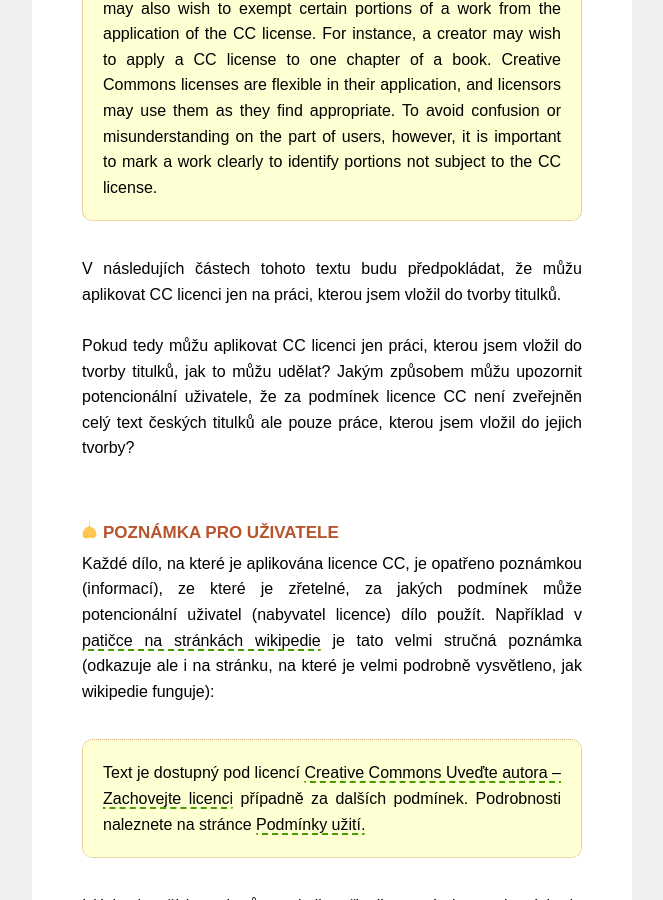
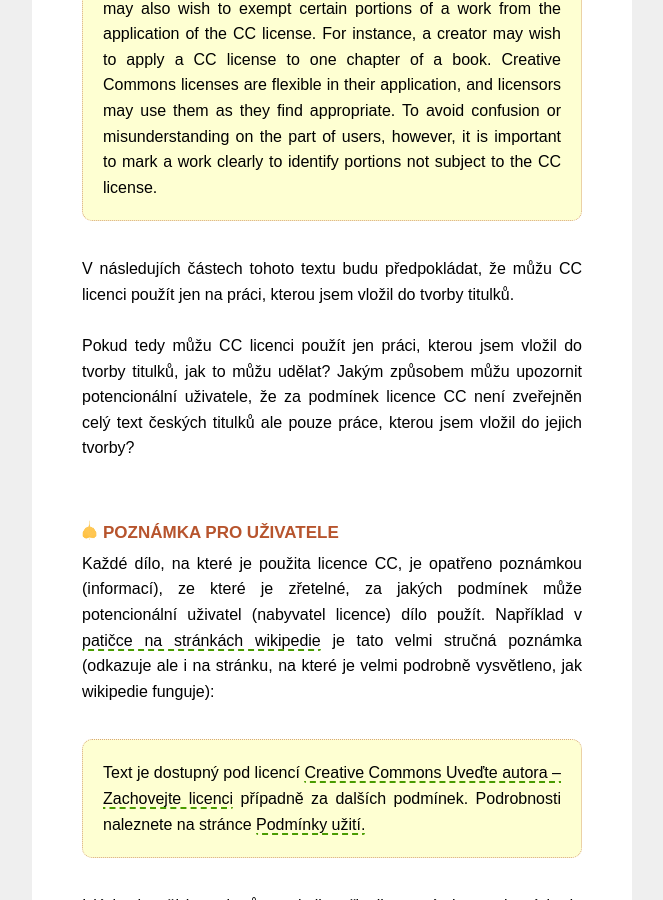
Before and after one commit to Borek78/jak-tvorit-panditu, a Jekyll site: the page built from vyznam-licence-cc.md, in a window 1280 px wide and 900 px high, scrolled down 4201 px. Shown: the whole window, without its empty margins (308-971 px from the left). Built offline with Jekyll 4.4.1, drawn with Linux system fonts in a browser that asks for light colours; some of the changed text lies outside the part shown.

Commit message:
malé změny kolem textu poznámky

```diff
--- a/content/2-vyznam-licence-citace.md
+++ b/content/2-vyznam-licence-citace.md
@@ -1,4 +1,4 @@
-<div class="citace">
+<div class="citace" markdown="1">
 V souvislosti s licencemi Creative Commons se lze setkat ještě
 se dvěma nástroji. Konkrétně se jedná o „licenci“ CC0 (CC Zero) a tzv.
 Public Domain Mark. <br><br>
@@ -11,7 +11,7 @@ stanovuje, že se jedná o maximální možnou právem dovolenou licenci
 („Public License Fallback“) – tedy licenci Creative Commons „Uveďte
 autora“ 4.0. V rámci bezproblémové aplikace nedoporučujeme tento
 nástroj užívat a místo něj raději používat nejliberálnější univerzální
-licenci Creative Commons „Uveďte autora“ 4.0. <br><br>
+licenci [Creative Commons „Uveďte autora“ 4.0.](https://creativecommons.org/licenses/by/4.0/deed.cs) <br><br>
 
 Zdroj:<br>
 Veřejné licence v České republice, verze 2.0<br>
--- a/content/3-vyznam-licence-odpoved.md
+++ b/content/3-vyznam-licence-odpoved.md
@@ -2,7 +2,7 @@
 ### ODPOVĚĎ
 </div>
 
-Nejsem si jistý, jestli CC licenci můžu aplikovat jen na práci, kterou jsem na titulcích odvedl. Z následujících dvou pasáží se mi ale zdá, že to možné je [viz. modře zvýrazněné části]. Jen dostatečně musím potencionální uživatele (nabyvatele licence) upozornit na to, na které části se licence vztahuje a za jakých podmínek můžou moji práci použít. [viz. nezvýrazněné části].<br><br>
+Nejsem si jistý, jestli CC licenci můžu použít jen na práci, kterou jsem na titulcích odvedl. Z následujících dvou pasáží se mi ale zdá, že to možné je [viz. modře zvýrazněné části]. Jen dostatečně musím potencionální uživatele (nabyvatele licence) upozornit na to, na které části se licence vztahuje a za jakých podmínek můžou moji práci použít. [viz. nezvýrazněné části].<br><br>
 
 Vždy uvádím nejdříve odkaz na stránku a potom ze stránky cituji.<br><br>
 
@@ -29,6 +29,6 @@ Yes, but it is important to prominently mark any third party material you incorp
 <span class="highlighted-text-blue">When a creator or rightsholder applies a Creative Commons license to a work, the license automatically applies to any copyrights the licensor has in the entire work.</span> Ideally, licensors will have all the rights necessary to license a work, since they otherwise potentially expose users to liability. Alternatively, licensors that do not have all the necessary rights can inform users with notice statements and/or marking that explains the limitations on the license, warning, for instance, that a particular element of a work is not freely available or that additional rights clearance may be necessary. Some licensors may also wish to exempt certain portions of a work from the application of the CC license. For instance, a creator may wish to apply a CC license to one chapter of a book. Creative Commons licenses are flexible in their application, and licensors may use them as they find appropriate. To avoid confusion or misunderstanding on the part of users, however, it is important to mark a work clearly to identify portions not subject to the CC license.
 </div>
 
-V následujích částech tohoto textu budu předpokládat, že můžu aplikovat CC licenci jen na práci, kterou jsem vložil do tvorby titulků.<br><br>
+V následujích částech tohoto textu budu předpokládat, že můžu CC licenci použít jen na práci, kterou jsem vložil do tvorby titulků.<br><br>
 
-Pokud tedy můžu aplikovat CC licenci jen práci, kterou jsem vložil do tvorby titulků, jak to můžu udělat? Jakým způsobem můžu upozornit potencionální uživatele, že za podmínek licence CC není zveřejněn celý text českých titulků ale pouze práce, kterou jsem vložil do jejich tvorby?<br><br>
+Pokud tedy můžu CC licenci použít jen práci, kterou jsem vložil do tvorby titulků, jak to můžu udělat? Jakým způsobem můžu upozornit potencionální uživatele, že za podmínek licence CC není zveřejněn celý text českých titulků ale pouze práce, kterou jsem vložil do jejich tvorby?<br><br>
--- a/content/4-vyznam-licence-oznaceni.md
+++ b/content/4-vyznam-licence-oznaceni.md
@@ -2,7 +2,7 @@
 ### POZNÁMKA PRO UŽIVATELE
 </div>
 
-Každé dílo, na které je aplikována licence CC, je opatřeno poznámkou (informací), ze které je zřetelné, za jakých podmínek může potencionální uživatel (nabyvatel licence) dílo použít. Například v [patičce na stránkách wikipedie](https://cs.wikipedia.org/wiki/Hlavn%C3%AD_strana#footer-info-copyright) je tato velmi stručná poznámka (odkazuje ale i na stránku, na které je velmi podrobně vysvětleno, jak wikipedie funguje):
+Každé dílo, na které je použita licence CC, je opatřeno poznámkou (informací), ze které je zřetelné, za jakých podmínek může potencionální uživatel (nabyvatel licence) dílo použít. Například v [patičce na stránkách wikipedie](https://cs.wikipedia.org/wiki/Hlavn%C3%AD_strana#footer-info-copyright) je tato velmi stručná poznámka (odkazuje ale i na stránku, na které je velmi podrobně vysvětleno, jak wikipedie funguje):
 
 <div class="citace" markdown="1">
 Text je dostupný pod licencí [Creative Commons Uveďte autora – Zachovejte licenci](https://creativecommons.org/licenses/by-sa/4.0/deed.cs) případně za dalších podmínek. Podrobnosti naleznete na stránce [Podmínky užití.](https://foundation.wikimedia.org/wiki/Terms_of_Use/cs)
```
Also changed, not shown: content/5-vyznam-licence-reseni.md (+2 -2 lines).
